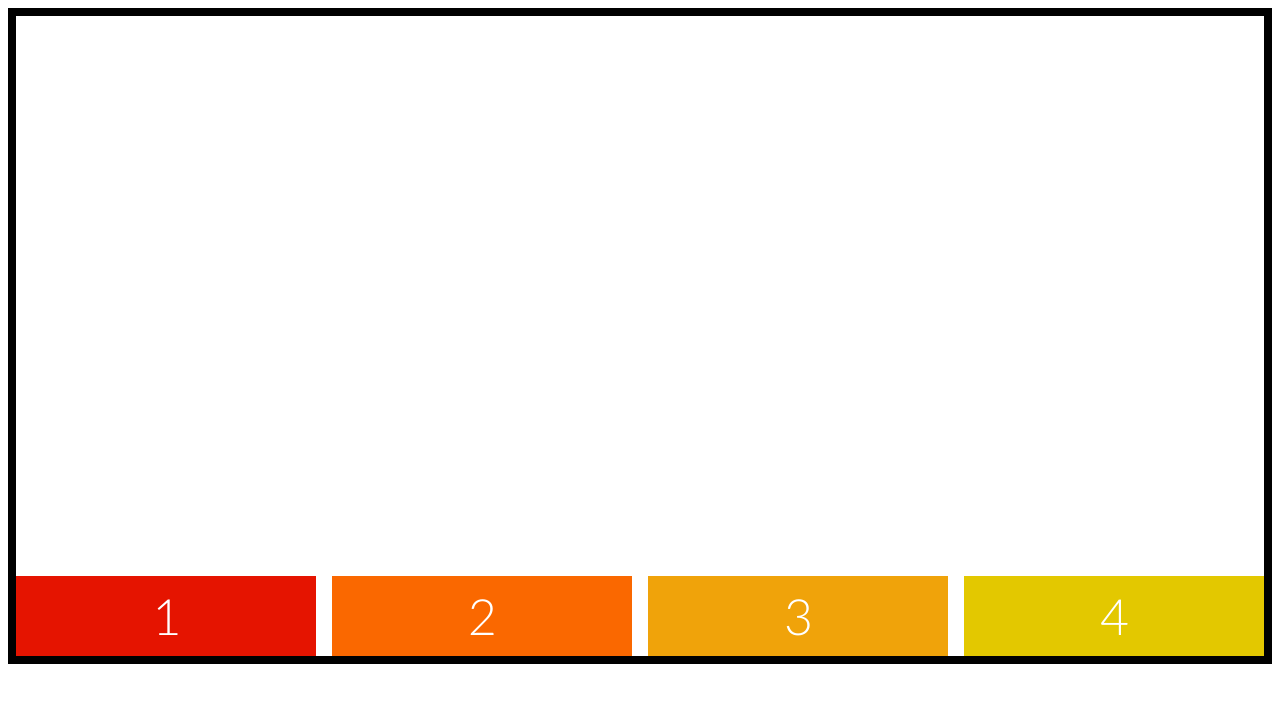
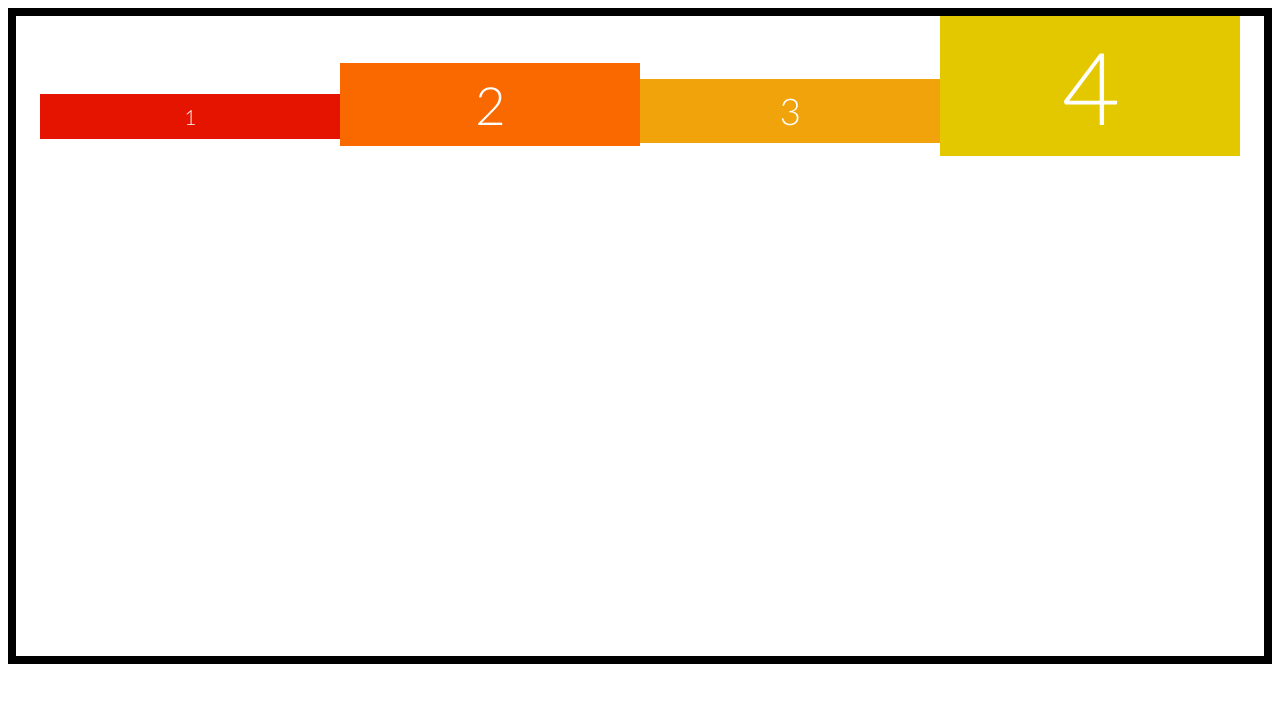
Before and after one commit to gregcotech007/flexbox-css, a plain HTML site: page index.html in a window 1280 px wide. Drawn offline with Linux system fonts and the light colour scheme.

Commit message:
baseline

```diff
--- a/assets/css/style.css
+++ b/assets/css/style.css
@@ -12,16 +12,10 @@
   width: 300px;
 }
 
-.box-1 {
-    background: #e51400;
-  }
-  .box-2 {
-    background: #fa6800;
-  }
-  .box-3 {
-    background: #f0a30a;
-  }
-  .box-4 {background: #e3c800; }
+.box-1 {background: #e51400; font-size: 1.3em;}
+.box-2 {background: #fa6800; font-size: 3.3em;}
+.box-3 {background: #f0a30a; font-size: 2.3em;}
+.box-4 {background: #e3c800; font-size: 6.3em;}
 .box-5 {background: #a4c400;}
 .box-6 {background: #60a917;}
 .box-7 {background: #00aba9;}
@@ -35,6 +29,6 @@
     height: 80vh;
     flex-direction: row;
     flex-wrap: wrap;
-    justify-content: space-between;
-    align-items: flex-end;
+    justify-content: center;
+    align-items: baseline;
   }
```
Lines whose indentation alone changed are shown as unchanged.
